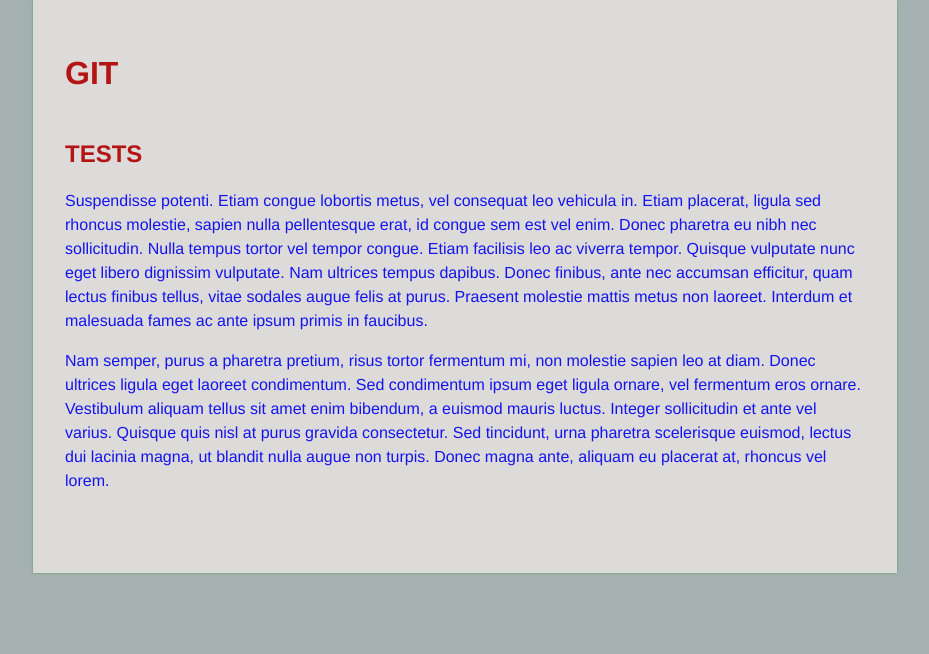
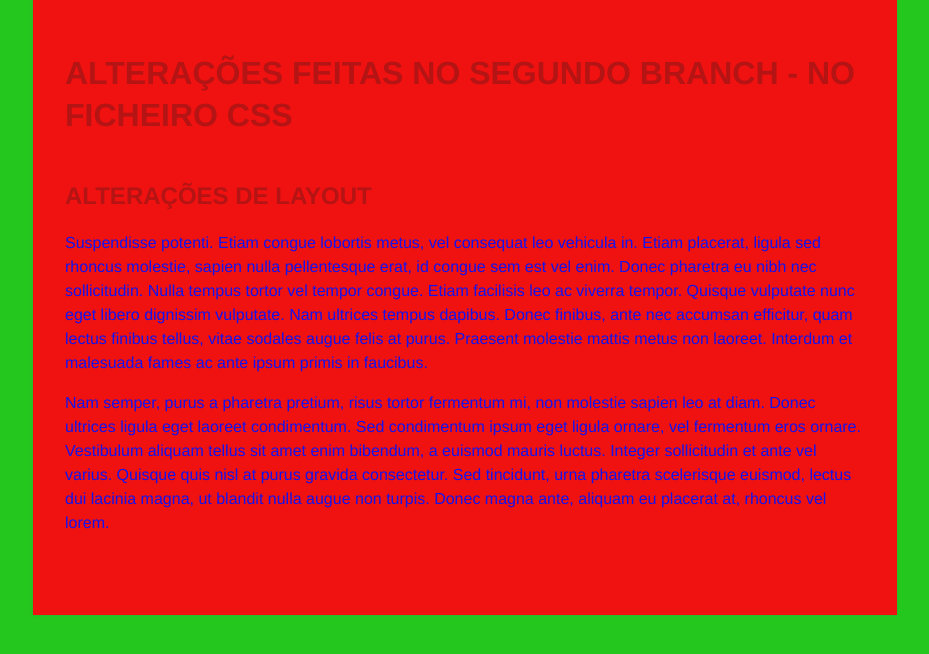
Before and after one commit to PedroC-25/testGITHUB, a plain HTML site: page index.html in a window 1280 px wide. Shown: the whole page, without its empty margins (175-1104 px from the left). Drawn offline with Linux system fonts and the light colour scheme.

Commit message:
alterações feitas no segundo branch, no layout e também no index

```diff
--- a/index.html
+++ b/index.html
@@ -9,8 +9,8 @@
     </head>
     <body>
 
-        <h1>GIT</h1>
-        <h2>TESTS</h2>
+        <h1>ALTERAÇÕES FEITAS NO SEGUNDO BRANCH - NO FICHEIRO CSS</h1>
+        <h2>ALTERAÇÕES DE LAYOUT</h2>
 
         <!--
             LOREM GENERATED
--- a/layout.css
+++ b/layout.css
@@ -1,9 +1,9 @@
 html {
-    background: #a5b1b1;
+    background: #24c71e;
 }
 
 body {
-    background: #dddada;
+    background: #f01111;
     box-shadow: 0 0 2px rgba(66, 149, 72, 0.86);
     color: #1414ed;
     font-family: Helvetica;
```
